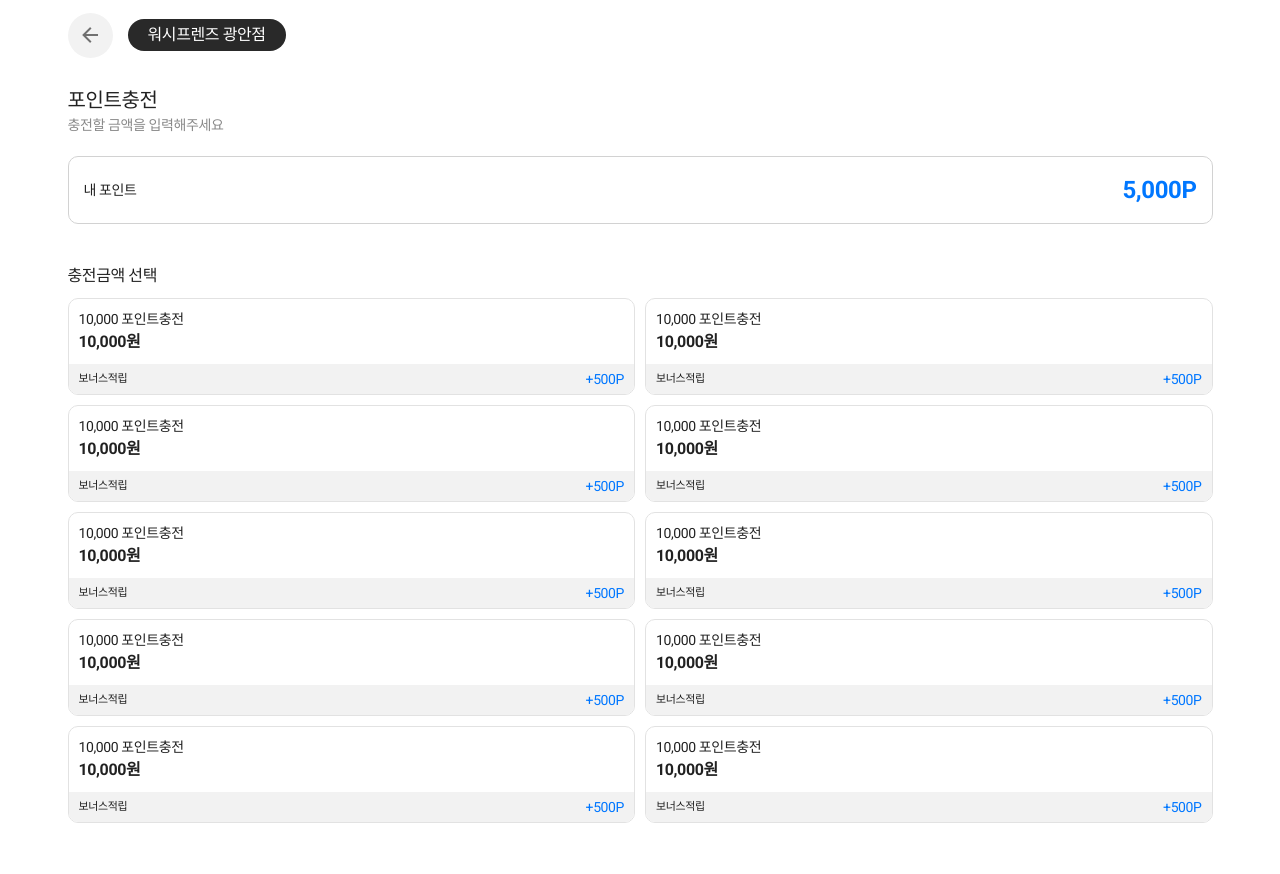
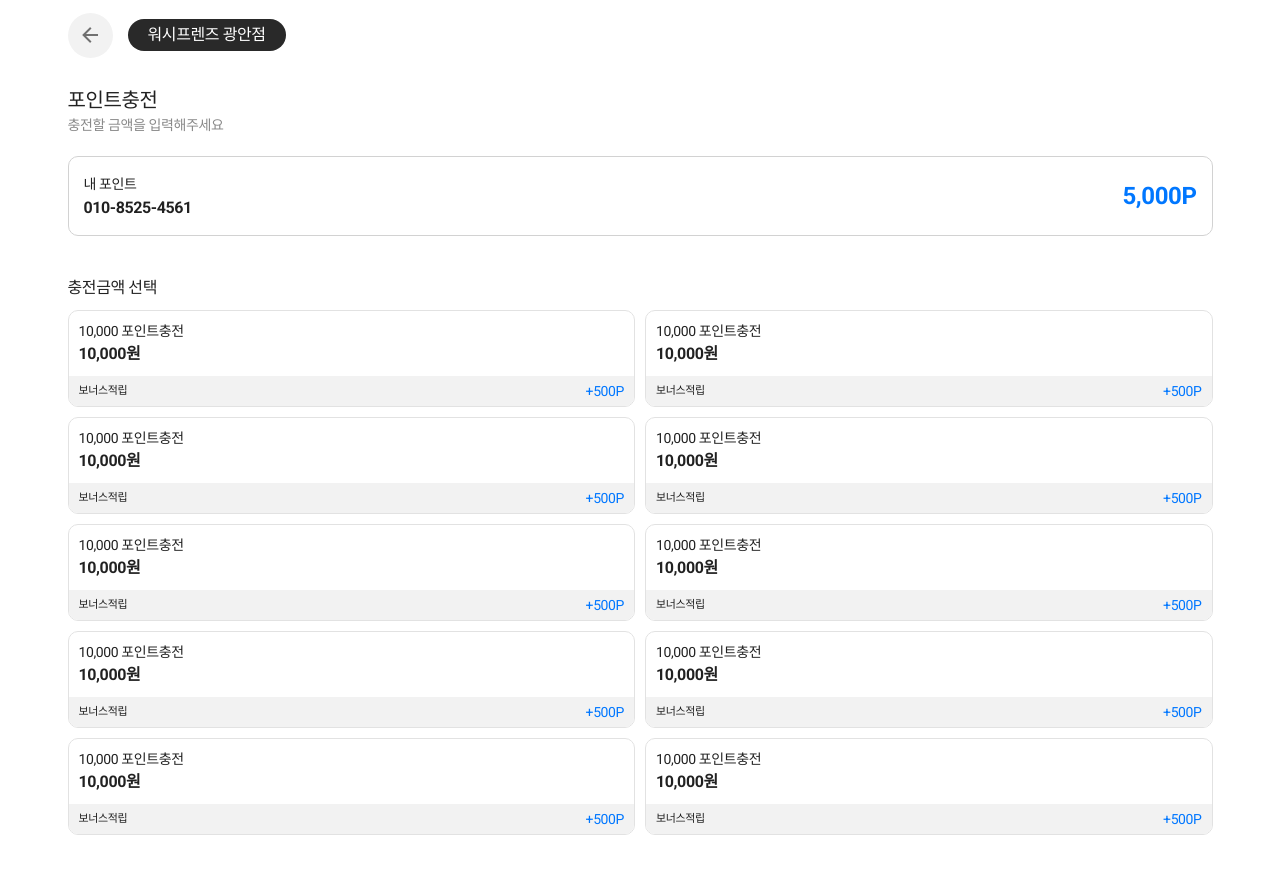
Before and after one commit to fermintz/kiosk.mobile, a Vue app: page /point in a window 1280 px wide. Built offline with nearby package versions, Linux system fonts and the light colour scheme.

Commit message:
포인트충전 변경

```diff
--- a/src/views/point/point.scss
+++ b/src/views/point/point.scss
@@ -7,10 +7,16 @@
     padding:15px;
     border:1px solid #d2d2d2;
     border-radius:10px;
+    .user{
+      span{
+        font-size:14px;
+      }
+      p{
+        margin:0;
+        font-weight:bold;
+      }
+    }
 
-    span{
-      font-size:14px;
-    }
     strong{
 
       font-size:24px;
--- a/src/views/point/point.vue
+++ b/src/views/point/point.vue
@@ -5,7 +5,11 @@
       <p>충전할 금액을 입력해주세요</p>
     </div>
     <div class="myPoint">
-      <span>내 포인트</span>
+      <div class="user">
+        <span>내 포인트</span>
+        <p>010-8525-4561</p>
+      </div>
+
       <strong>5,000P</strong>
     </div>
 
```
